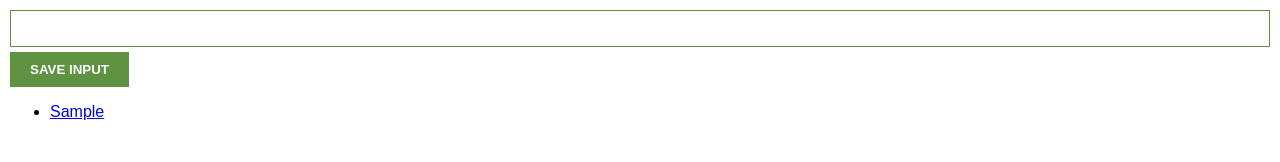
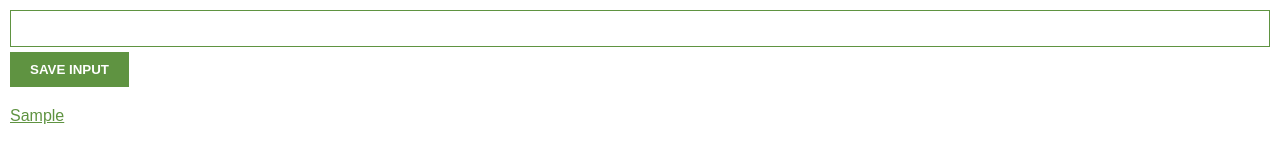
Before and after one commit to azeljkovic/save-url-chrome-extension, a browser extension: page index.html in a window 1280 px wide. Both pictures are taken after typing "Sample" into the empty fields and a click on the button "SAVE INPUT". Drawn offline with Linux system fonts and the light colour scheme.

Commit message:
additional styling, icon and manifest.json added

```diff
--- a/index.css
+++ b/index.css
@@ -2,6 +2,7 @@ body {
     margin: 0;
     padding: 10px;
     font-family: Arial, Helvetica, sans-serif;
+    min-width: 400px;
 }
 
 input {
@@ -19,3 +20,17 @@ button {
     padding: 10px 20px;
     font-weight: bold;
 }
+
+ul {
+    margin-top: 20px;
+    list-style: none;
+    padding-left: 0;
+}
+
+li {
+    margin-top: 5px;
+}
+
+li a {
+    color: #5f9341;
+}
```
Also changed, not shown: icon.png (added), manifest.json (added).
